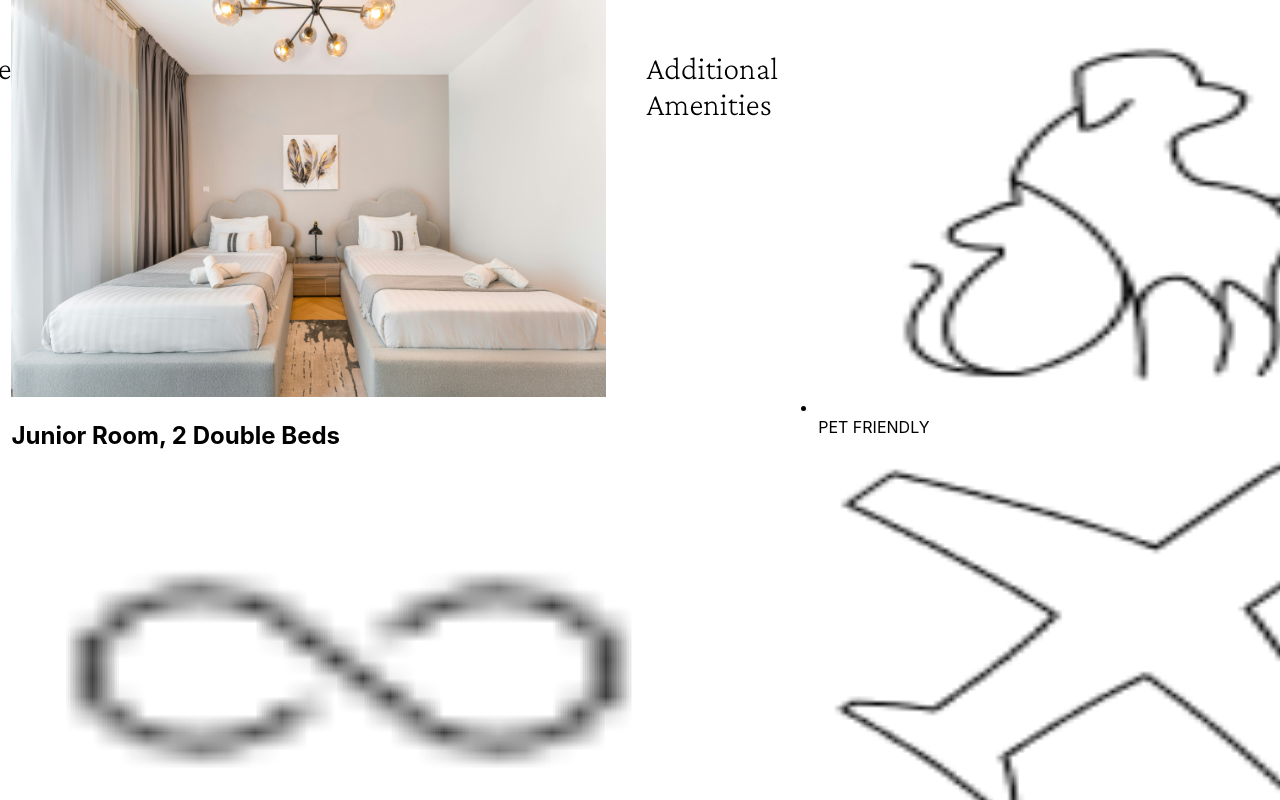
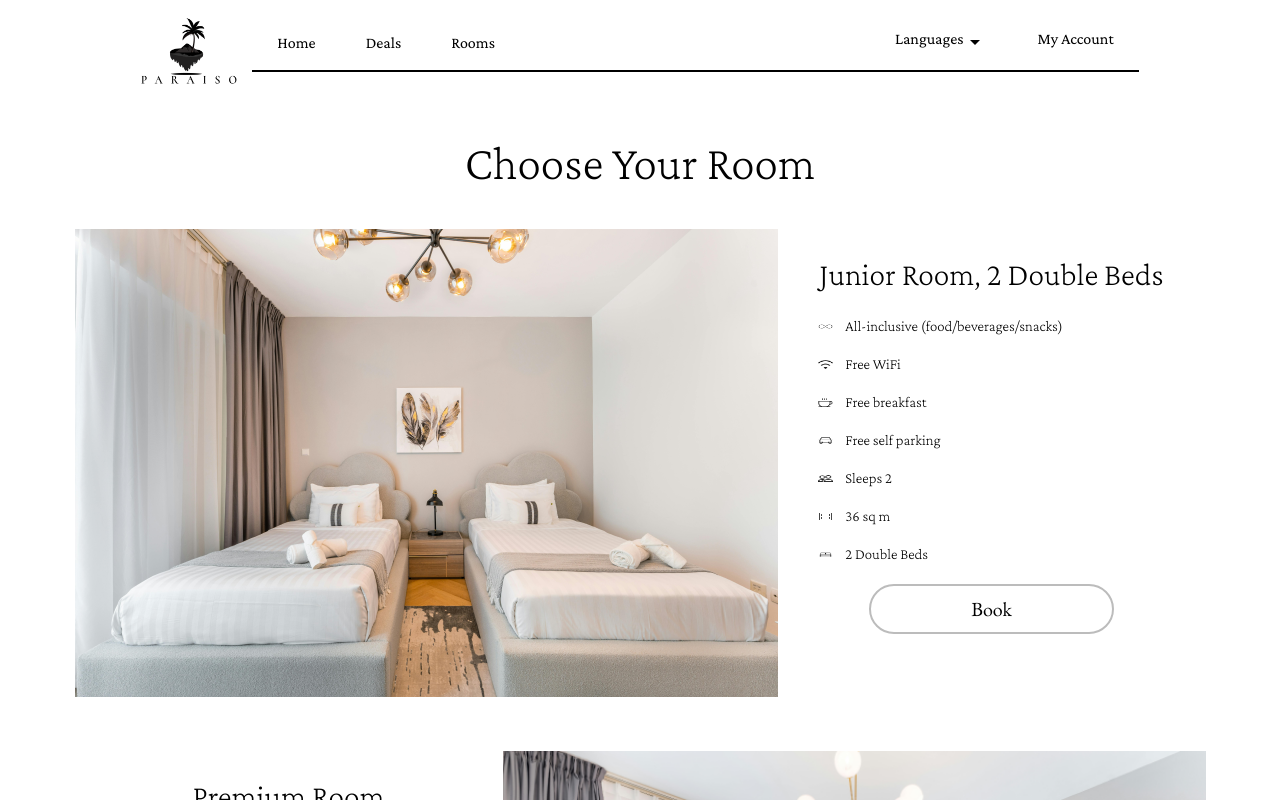
Before and after one commit to ShanemelAsuncion/Paraiso, a React (Create React App) app in the folder webapp/: page /rooms in a window 1280 px wide. Built offline with nearby package versions, Linux system fonts and the light colour scheme; a web font is replaced by a local one.

Commit message:
finish deals and rooms page
navbar is also modified

```diff
--- a/webapp/src/components/navbar/Navbar.css
+++ b/webapp/src/components/navbar/Navbar.css
@@ -1,3 +1,5 @@
+@import url('https://fonts.googleapis.com/css2?family=Commissioner:wght@100..900&family=Cormorant+Garamond:ital,wght@0,300;0,400;0,500;0,600;0,700;1,300;1,400;1,500;1,600;1,700&family=Crimson+Pro:ital,wght@0,200..900;1,200..900&display=swap');
+
 html, body {
     height: 100%;
     margin: 0;
@@ -21,9 +23,24 @@ html, body {
     gap: 50px;
     list-style: none;
     padding: 0;
+    font-family: "Crimson Pro", serif;
+    font-optical-sizing: auto;
+    font-weight: 400;
+    font-style: normal;
+    font-size: 16;
+
 }
 
 .nav__link {
     text-decoration: none;
     color: black;
 }
+
+.nav__item_dropdown {
+    display: flex;
+}
+
+.DropDown {
+    width: 24px;
+    height: 24px;
+}
--- a/webapp/src/components/navbar/Navbar.jsx
+++ b/webapp/src/components/navbar/Navbar.jsx
@@ -21,7 +21,7 @@ function Navbar() {
                 <ul className='nav__list'>
                     <li className='nav__item_dropdown'>
                         Languages
-                        {/* <img className='DropDown' src={ dropDown } alt="Drop down icon" />  */}
+                        <img className='DropDown' src={ dropDown } alt="Drop down icon" />
                     </li>
                     <li className='nav__item'>
                         My Account
--- a/webapp/src/pages/deals/Deals.css
+++ b/webapp/src/pages/deals/Deals.css
@@ -11,17 +11,11 @@ html, body {
 }
 
 .dealsmain-container {
+    display: flex;
+    flex-direction: column;
+    align-items: center;
     justify-content: center;
-    margin: 0 138px 0 138px;
-    width: 100vw;
-    box-sizing: border-box;
-    padding-bottom: 50px;
-}
-
-.deals-container {
-    margin: 0 138px 0 138px;
-    width: 100vw;
-    box-sizing: border-box;
+    text-align: center;
 }
 
 .header-container {
@@ -30,6 +24,11 @@ html, body {
     align-items: center;
     justify-content: center;
 }
+
+.deals-container {
+    margin: 0 138px 0 138px;
+}
+
 
 
 .logo {
@@ -71,6 +70,7 @@ img {
 .deals {
     display: flex;
     width: 45%;
+    gap: 10%;
     justify-content: space-between;
 }
 
@@ -79,14 +79,13 @@ img {
     flex-direction: column;
     align-items: center;
     flex-grow: 1;
-    margin-right: 50px;
 }
 
 .deals-item p {
     height: 100px;
 }
 
-button {
+.deal-button {
     font-family: "Crimson Pro", serif;
     font-optical-sizing: auto;
     font-weight: 400;
@@ -99,7 +98,7 @@ button {
     padding-bottom: 2px;
 }
 
-button::after {
+.deal-button::after {
     content: '';
     position: absolute;
     left: 0;
--- a/webapp/src/pages/deals/Deals.js
+++ b/webapp/src/pages/deals/Deals.js
@@ -4,6 +4,7 @@ import Navbar from '../../components/navbar/Navbar';
 import logo from '../../assets/Logo_black.png';
 import dealOne from '../../assets/deals_pics/dealOne.png'
 import dealTwo from '../../assets/deals_pics/dealTwo.png'
+import Button from '../../components/DealsButton'
 
 
 function Deals () {
@@ -24,7 +25,8 @@ function Deals () {
                             tempor non metus quis, ultrices interdum velit. Pellentesque orci nisi, tincidunt at nisi sit amet,
                             dignissim accumsan tortor. Etiam ullamcorper viverra lectus ac imperdiet. Integer viverra ac purus ut ornare.
                         </p>
-                        <button>BOOK NOW</button>
+                        <button className="deal-button">BOOK NOW</button>
+
                     </div>
                     <div className='deals-item'>
                         <img src={dealTwo} alt="Deal one Image" className="DealImg" />
@@ -33,7 +35,7 @@ function Deals () {
                             Quisque nunc ante, consectetur sed sapien vitae, bibendum mollis lacus. Duis vel arcu vel lectus pretium ultrices.
                             Nullam aliquam, risus quis maximus auctor, elit dui vestibulum enim, at porta justo lacus sed sem.
                         </p>
-                        <button>BOOK NOW</button>
+                        <button className="deal-button">BOOK NOW</button>
                     </div>
                 </div>
             </div>
--- a/webapp/src/pages/rooms/Rooms.css
+++ b/webapp/src/pages/rooms/Rooms.css
@@ -11,6 +11,10 @@ html, body {
 
 .rooms-page {
     display: flex;
+    flex-direction: column;
+    align-items: center;
+    justify-content: center;
+    text-align: center;
 }
 
 .header-container {
@@ -18,11 +22,136 @@ html, body {
     display: flex;
     align-items: center;
     justify-content: center;
-    margin: 0 auto;
+}
+
+.rooms-container {
+    margin: 0 138px 0 138px;
+}
+
+.logo {
+    height: 76px;
+    width: 96px;
+    padding-right: 15px;
+    padding-top: 10px;
+}
+
+h1 {
+    font-family: "Crimson Pro", serif;
+    font-optical-sizing: auto;
+    font-weight: 200;
+    font-style: normal;
+    font-size: 48px;
+}
+
+h2 {
+    font-family: "Crimson Pro", serif;
+    font-optical-sizing: auto;
+    font-weight: 200;
+    font-style: normal;
+    font-size: 32px;
+}
+
+.roomDescription ul li {
+    font-family: "Crimson Pro", serif;
+    font-optical-sizing: auto;
+    font-weight: 200;
+    font-style: normal;
+    font-size: 15px;
+}
+
+.room {
+    display: flex;
+    margin-bottom: 50px;
+}
+
+.room:nth-child(even) {
+    flex-direction: row-reverse;
+}
+
+.image-col {
+    flex: 50%;
+}
+
+.roomDescription {
+    width: 428px;
+    height: 425px;
 }
 
 
-.logo {
-    padding-right: 15px;
-    padding-top: 10px;
+.roomDescription ul li img {
+    width: 15px;
+    height: 9px;
+    padding-right: 10px;
 }
+
+.roomDescription ul li{
+    list-style: none;
+    margin-bottom: 22px;
+    text-align: start;
+
+}
+
+.roomDescription Button {
+    display: block;
+    margin: 20px auto 0;
+}
+
+.roomImg {
+    width: 703px;
+    height: 468px;
+}
+
+.amenities-row {
+    display: flex;
+    justify-content: center;
+    gap: 50px;
+    margin: 50px 0 50px 0;
+
+}
+
+.amenities-column {
+    display: flex;
+    flex-direction: column;
+}
+
+.amenities-column ul {
+    list-style: none;
+    padding: 0;
+    margin: 0;
+}
+
+.amenities-column ul li {
+    font-family: "Crimson Pro", serif;
+    font-size: 15px;
+    margin-bottom: 20px;
+    display: flex;
+    align-items: center;
+}
+
+.amenities-column ul li img {
+    margin-right: 10px;
+    width: 96px;
+    height: 96px;
+}
+
+.starsImg {
+    width: 112px;
+    height: 24px;
+
+}
+
+.review-section {
+    text-align: center;
+}
+
+.review-section ul {
+    list-style: none;
+    padding: 0 100px 0 100px;
+}
+
+.review-section {
+    display: flex;
+    justify-content: center;
+    gap: 10px;
+    margin: 50px 100px 0px 100px;
+}
--- a/webapp/src/pages/rooms/Rooms.js
+++ b/webapp/src/pages/rooms/Rooms.js
@@ -29,7 +29,9 @@ function Rooms() {
             <h1>Choose Your Room</h1>
             <div className="rooms-container">
                 <div className="room">
-                    <img src={roomOne} alt="Room Image" className="roomImg" />
+                    <div className='image-col'>
+                        <img src={roomOne} alt="Room Image" className="roomImg" />
+                    </div>
                     <div className="roomDescription">
                         <h2>Junior Room, 2 Double Beds</h2>
                         <ul>
```
